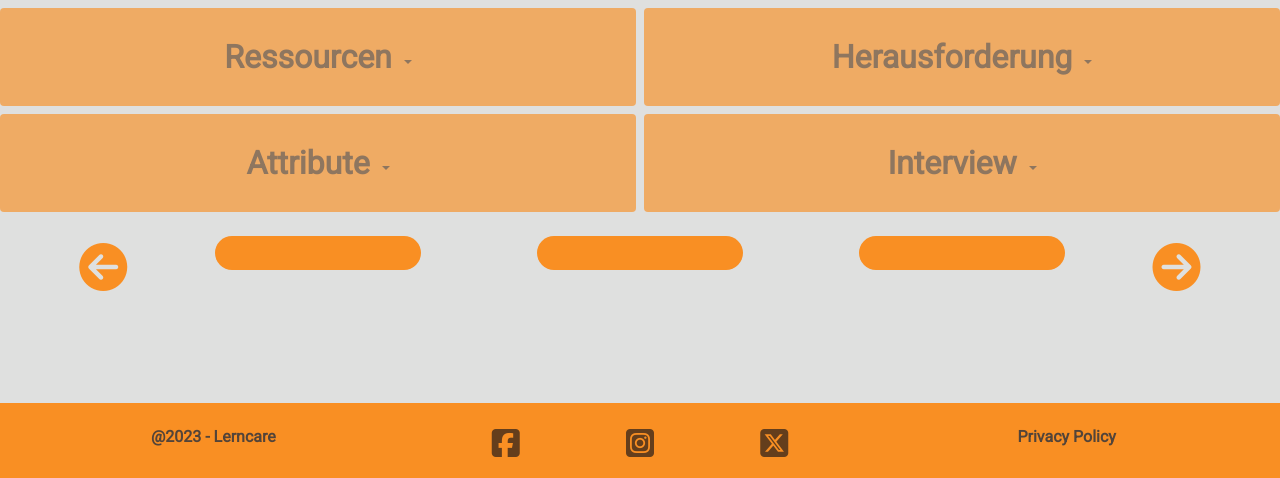
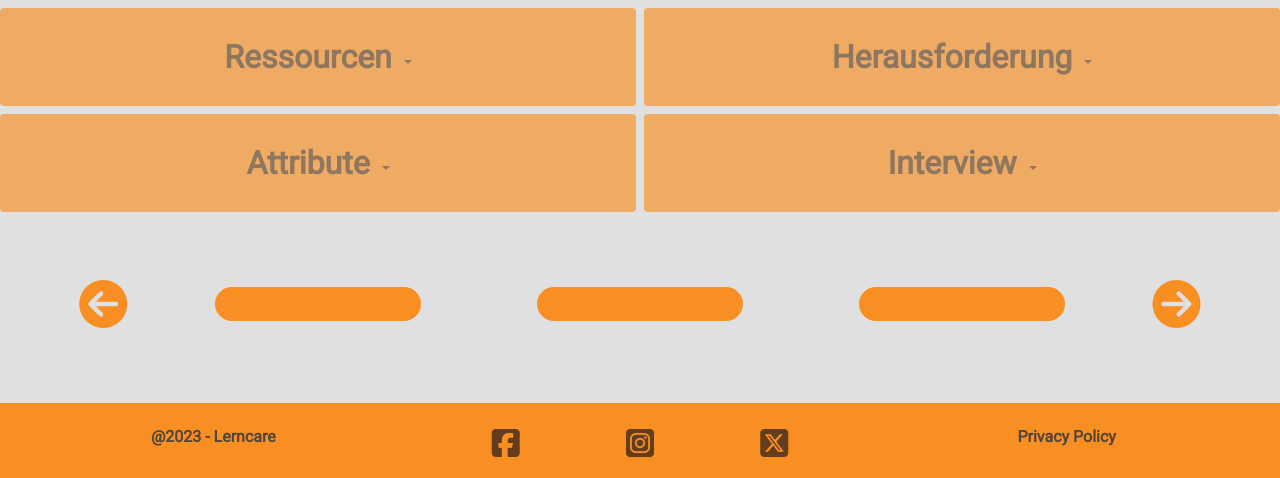
Before and after one commit to Joao4569/lerncare, a Django app: page /dashboard/ in a window 1280 px wide. Shown: the part 322-800 px from the top of the page. Run offline with Django 3.2, Linux system fonts and the light colour scheme; data that the repository does not hold is empty; some libraries are stand-ins or nearby versions.

Commit message:
style: Adjust media queries in base.css and dashboard.css for responsiveness on screen size 1280x720

```diff
--- a/dashboard/templates/dashboard.html
+++ b/dashboard/templates/dashboard.html
@@ -209,7 +209,7 @@
     <!-- New Main Topic Carousel -->
 
     <!-- Row with 3 main topics and nav buttons -->
-    <div class="row g-2 mt-3 mb-3 pb-3">
+    <div class="row g-2 mt-3 mb-3 pb-3 carousel-container">
 
        <!-- Carousel previous button -->
        <div class="col-2 d-flex justify-content-center align-items-center">
@@ -220,7 +220,7 @@
       </div>
 
       <!-- Visible main topic left -->
-      <div class="col-2">
+      <div class="col-2 d-flex justify-content-center align-items-center">
         <button class="btn orange-bg col-12 rounded-pill main-topic-btn p-3 text-brown" data-bs-toggle="button" autocomplete="off">
           <!-- Content from main_topic_carousel.js -->
         </button>
@@ -230,7 +230,7 @@
       <div class="col-1"></div>
 
       <!-- Visible main topic centre -->
-      <div class="col-2">
+      <div class="col-2 d-flex justify-content-center align-items-center">
         <button class="btn orange-bg col-12 rounded-pill main-topic-btn p-3 text-brown" data-bs-toggle="button" autocomplete="off">
           <!-- Content from main_topic_carousel.js -->
         </button>
@@ -240,7 +240,7 @@
       <div class="col-1"></div>
 
       <!-- Visible main topic right -->
-      <div class="col-2">
+      <div class="col-2 d-flex justify-content-center align-items-center">
         <button class="btn orange-bg col-12 rounded-pill main-topic-btn p-3 text-brown" data-bs-toggle="button" autocomplete="off">
           <!-- Content from main_topic_carousel.js -->
         </button>
--- a/static/css/base.css
+++ b/static/css/base.css
@@ -36,7 +36,8 @@ header {
 /* Footer */
 
 footer {
-	position: static;
+	position: fixed;
+	bottom: 0;
 }
 
 .social-link-container {
@@ -65,13 +66,3 @@ footer {
 	color: #534439;
 	font-weight: 700;
 }
-
-/* Media queries */
-
-/* Screens larger than 720px in width */
-@media (min-width: 720px) {
-	footer {
-		position: fixed;
-		bottom: 0;
-	  }
-}
--- a/static/css/dashboard.css
+++ b/static/css/dashboard.css
@@ -38,6 +38,10 @@
 
 /* Main topic carousel */
 
+.carousel-container {
+	height: 20vh;
+}
+
 .main-topic-btn-selected {
 	background-color: #643E1C;
 	color: #f98f23;
@@ -77,9 +81,9 @@
 
 /* Media queries */
 
-/* Screens larger than 720px in width */
-@media (min-width: 720px) {
+/* Screens with a maximum width of 720px (screens with width of 720px or less) */
+@media (max-height: 720px) {
 	footer {
-		clear: both;
+		position: static;
 	}
 }
```
